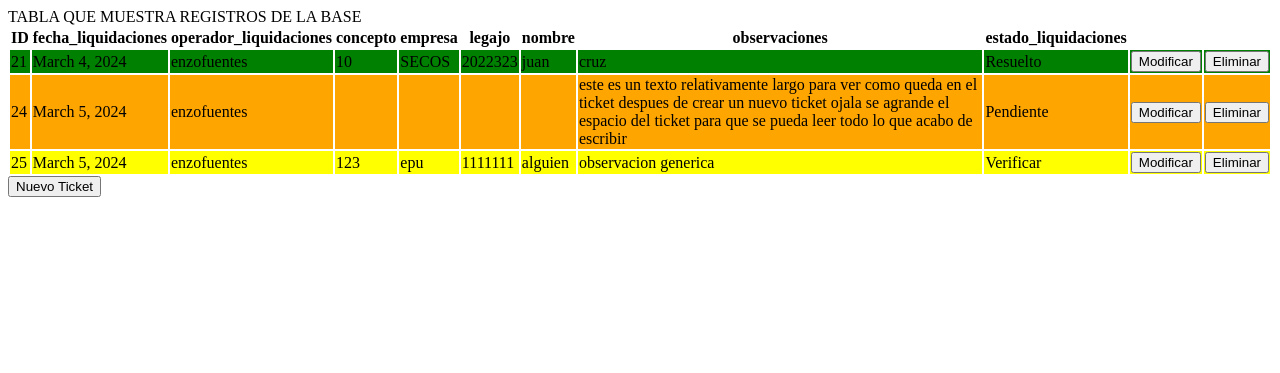
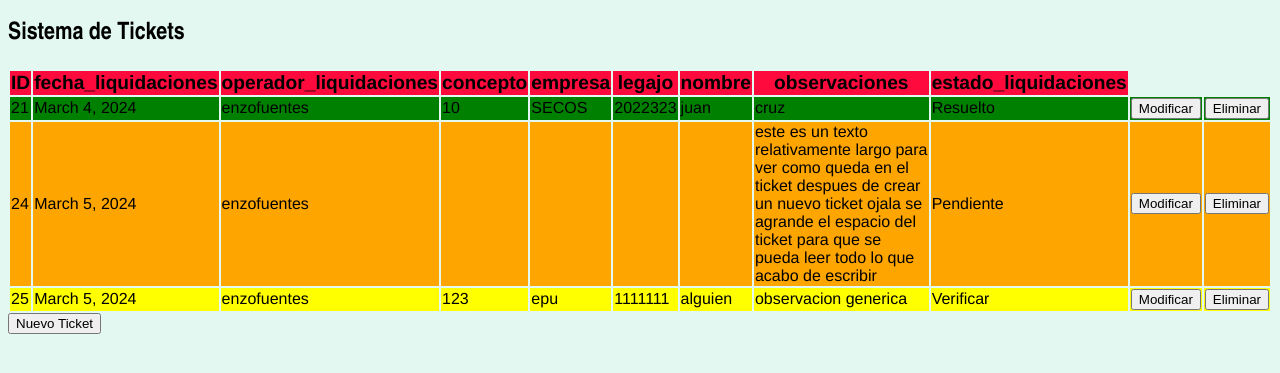
Before and after one commit to Naitais/ticket_sys, a Django app: template backend/src/tickets/templates/tickets/index.html in a window 1280 px wide. Shown: the top 373 px of the page. Run offline with Django 5.2, Linux system fonts and the light colour scheme; the template is opened without the code that fills it: values that come from a table or form of the project are taken from there, others are empty; data comes from the database, SQL or seed files in the repository; both versions use the stored data as it was after the commit.

Commit message:
agregue algo de color

```diff
--- a/backend/src/static/style sheet/style.css
+++ b/backend/src/static/style sheet/style.css
@@ -1,3 +1,18 @@
+body{
+    background-color: rgb(226, 248, 241);
+    font-family: 'Franklin Gothic Medium', 'Arial Narrow', Arial, sans-serif;
+}
+
+#titulo_principal{
+    font-family: 'Arial Narrow', Arial, sans-serif;
+}
+
+#cabecera_de_tabla_tickets{
+
+    font-size: larger;
+    background-color: rgba(255, 0, 55, 0.959);
+}
+
 .ventana_emergente{
     display: none;
     position: fixed;
--- a/backend/src/tickets/templates/tickets/index.html
+++ b/backend/src/tickets/templates/tickets/index.html
@@ -10,10 +10,11 @@
 
 </head>
 <body>
-    TABLA QUE MUESTRA REGISTROS DE LA BASE
+    <div id="titulo_principal"><h2>Sistema de Tickets</h2></div>
     {% if regitros %}
     <table id="tickets">
-        <thead>
+        <div>
+            <thead id="cabecera_de_tabla_tickets">
             <tr>
                 <th>ID</th>
                 <th>fecha_liquidaciones</th>
@@ -26,6 +27,8 @@
                 <th>estado_liquidaciones</th>
             </tr>
         </thead>
+        </div>
+
         <tbody>
             {% for ticket in regitros %}
                 <div >
@@ -64,7 +67,7 @@
             <input type="number" id="legajo" name="Legajo" placeholder="Legajo">
             <input type="text" id="nombre" name="Nombre" placeholder="Nombre">
             <input type="text" id="observaciones" name="Observaciones" placeholder="Observaciones">
-
+            <button>test</button>
 
         </form>
         <div>
```
Also changed, not shown: backend/src/db.sqlite3.
